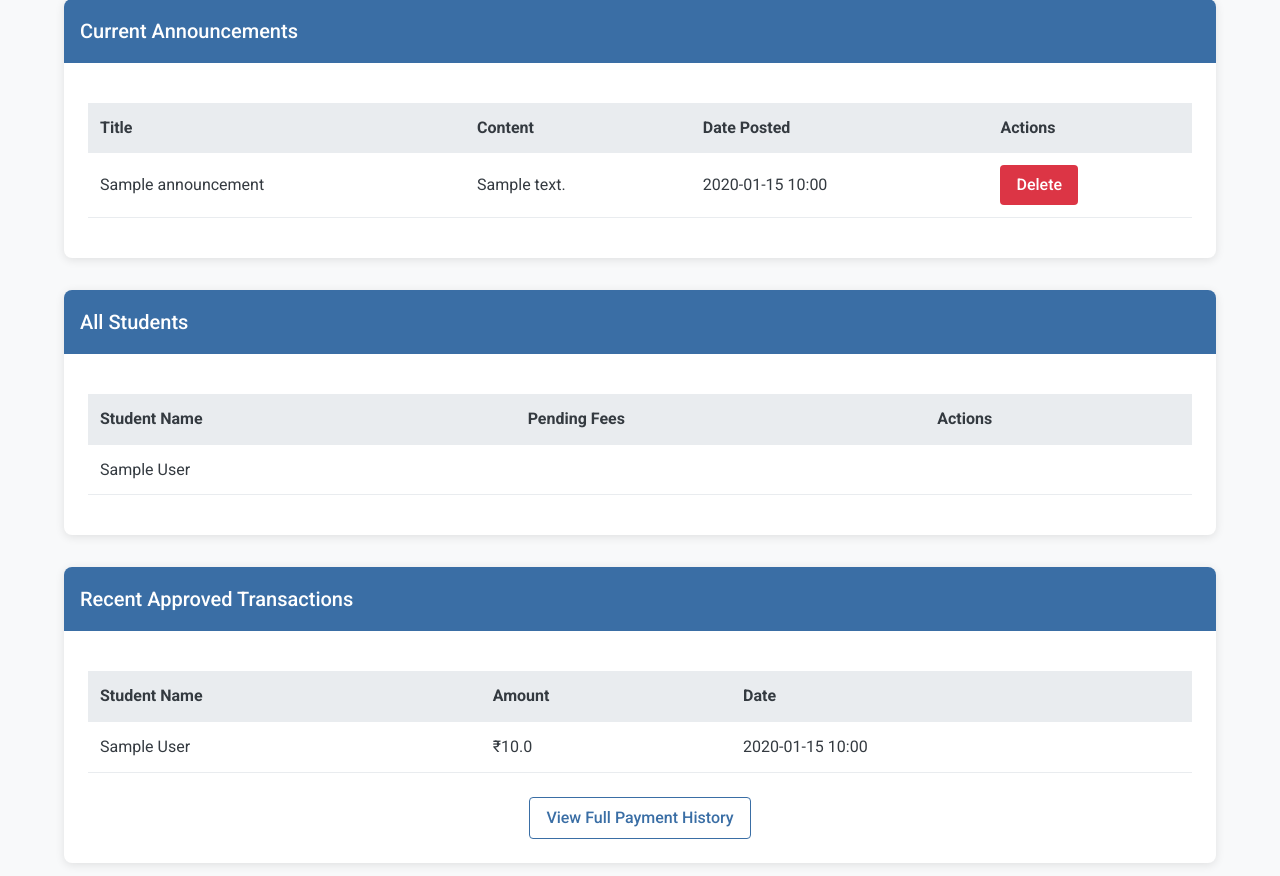
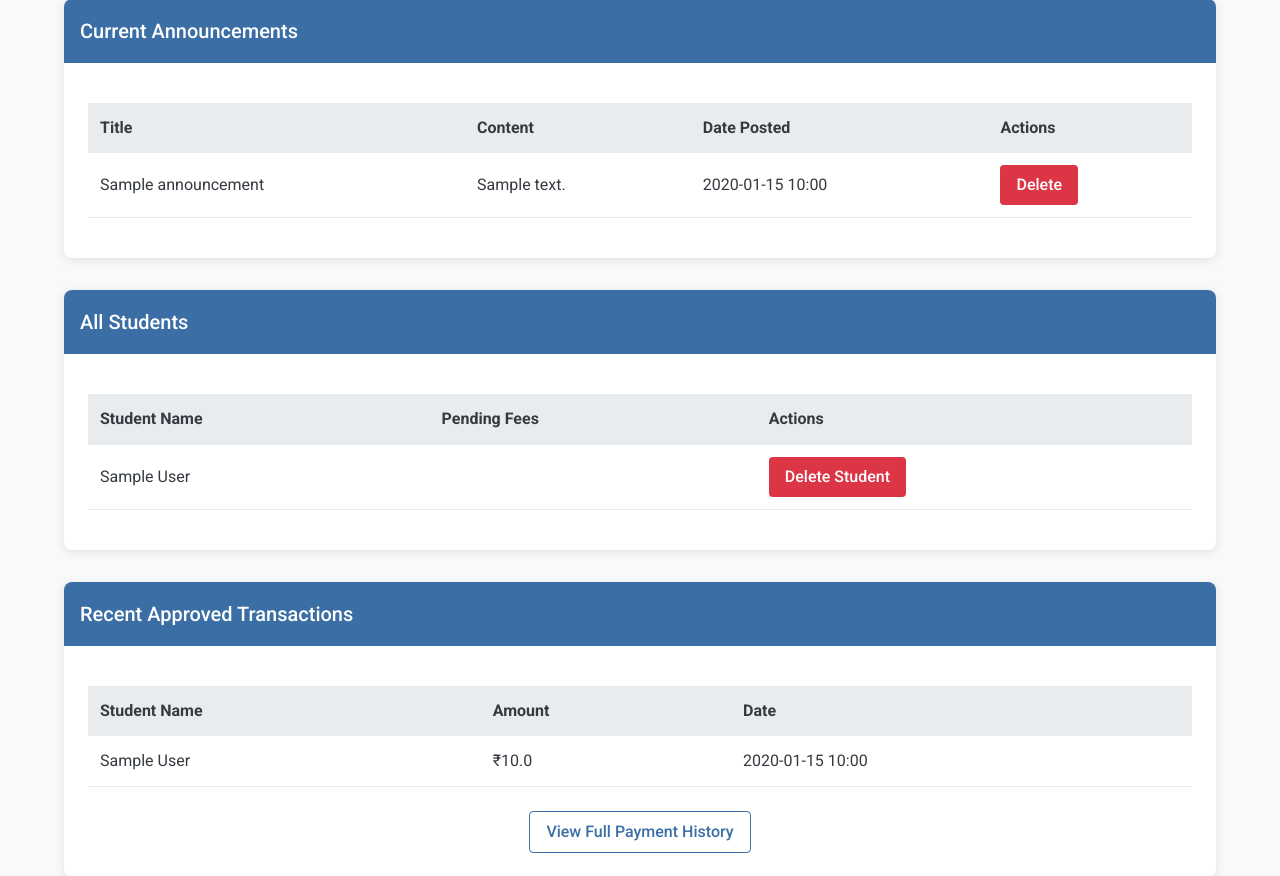
Before and after one commit to ivinson04/TuitionFeeTracker, a Flask app: page /admin_dashboard in a window 1280 px wide. Shown: the part 1144-2020 px from the top of the page. Run offline with Flask 3, Linux system fonts and the light colour scheme; a user stored in the database is signed in; tables that the repository leaves empty hold one stand-in row (values such as "Sample post").

Commit message:
Your commit message here

```diff
--- a/app.py
+++ b/app.py
@@ -19,6 +19,7 @@ login_manager = LoginManager()
 login_manager.init_app(app)
 login_manager.login_view = 'login'
 
+
 # User model for authentication
 class User(db.Model, UserMixin):
     id = db.Column(db.Integer, primary_key=True)
@@ -26,12 +27,14 @@ class User(db.Model, UserMixin):
     password = db.Column(db.String(150), nullable=False)
     role = db.Column(db.String(50), nullable=False, default='student')
 
+
 # Student model
 class Student(db.Model):
     id = db.Column(db.Integer, primary_key=True)
     name = db.Column(db.String(150), nullable=False)
     teacher_id = db.Column(db.Integer, db.ForeignKey('user.id'), nullable=False)
-    payments = db.relationship('Payment', backref='student', lazy=True)
+    payments = db.relationship('Payment', backref='student', lazy=True, cascade='all, delete-orphan')
+
 
 # Payment model
 class Payment(db.Model):
@@ -41,6 +44,7 @@ class Payment(db.Model):
     date = db.Column(db.DateTime, default=datetime.utcnow)
     status = db.Column(db.String(50), default='Pending')
 
+
 # Add this after the existing models
 class Announcement(db.Model):
     id = db.Column(db.Integer, primary_key=True)
@@ -48,6 +52,7 @@ class Announcement(db.Model):
     content = db.Column(db.Text, nullable=False)
     date_posted = db.Column(db.DateTime, default=datetime.utcnow)
     admin_id = db.Column(db.Integer, db.ForeignKey('user.id'), nullable=False)
+
 
 # Update the VideoLecture model in app.py
 class VideoLecture(db.Model):
@@ -58,9 +63,11 @@ class VideoLecture(db.Model):
     date_added = db.Column(db.DateTime, default=datetime.utcnow)
     admin_id = db.Column(db.Integer, db.ForeignKey('user.id'), nullable=False)
 
+
 @login_manager.user_loader
 def load_user(user_id):
     return User.query.get(int(user_id))
+
 
 @app.route('/')
 @login_required
@@ -69,6 +76,7 @@ def home():
         return redirect(url_for('admin_dashboard'))
     else:
         return redirect(url_for('student_dashboard'))
+
 
 @app.route('/register', methods=['GET', 'POST'])
 def register():
@@ -85,6 +93,13 @@ def register():
             flash('Invalid admin registration password! Contact the system owner.', 'danger')
             return redirect(url_for('register'))
 
+        # For student role, check if the student name exists in the Student table
+        if role == 'student':
+            student = Student.query.filter_by(name=username).first()
+            if not student:
+                flash('Student name not found in the system. Please contact your administrator.', 'danger')
+                return redirect(url_for('register'))
+
         # Hash user password and save user
         hashed_password = generate_password_hash(password, method='pbkdf2:sha256')
         new_user = User(username=username, password=hashed_password, role=role)
@@ -96,6 +111,7 @@ def register():
         return redirect(url_for('login'))
 
     return render_template('register.html')
+
 
 @app.route('/login', methods=['GET', 'POST'])
 def login():
@@ -146,12 +162,14 @@ def delete_announcement(announcement_id):
     flash('Announcement deleted successfully!', 'success')
     return redirect(url_for('admin_dashboard'))
 
+
 @app.route('/logout')
 @login_required
 def logout():
     logout_user()
     flash('You have been logged out.', 'info')
     return redirect(url_for('login'))
+
 
 @app.route('/admin_dashboard')
 @login_required
@@ -163,6 +181,7 @@ def admin_dashboard():
     payments = Payment.query.all()
     announcements = Announcement.query.order_by(Announcement.date_posted.desc()).all()
     return render_template('admin_dashboard.html', students=students, payments=payments, announcements=announcements)
+
 
 @app.route('/student_dashboard')
 @login_required
@@ -176,6 +195,7 @@ def student_dashboard():
     announcements = Announcement.query.order_by(Announcement.date_posted.desc()).all()
     return render_template('student_dashboard.html', student=student, payments=payments, announcements=announcements)
 
+
 @app.route('/add_student', methods=['POST'])
 @login_required
 def add_student():
@@ -188,6 +208,30 @@ def add_student():
     db.session.commit()
     flash('Student added successfully!', 'success')
     return redirect(url_for('admin_dashboard'))
+
+
+# Add the delete student route
+@app.route('/delete_student/<int:student_id>')
+@login_required
+def delete_student(student_id):
+    if current_user.role != 'admin':
+        flash('Unauthorized access', 'danger')
+        return redirect(url_for('home'))
+
+    student = Student.query.get_or_404(student_id)
+
+    # First, try to delete any associated user account
+    user = User.query.filter_by(username=student.name, role='student').first()
+    if user:
+        db.session.delete(user)
+
+    # Then delete the student (payments will be automatically deleted due to cascade)
+    db.session.delete(student)
+    db.session.commit()
+
+    flash(f'Student "{student.name}" deleted successfully!', 'success')
+    return redirect(url_for('admin_dashboard'))
+
 
 @app.route('/pay_fee/<int:student_id>', methods=['POST'])
 @login_required
@@ -203,6 +247,7 @@ def pay_fee(student_id):
     flash("Fee payment request submitted!", "success")
     return redirect(url_for('student_dashboard'))
 
+
 @app.route('/approve_fee/<int:payment_id>')
 @login_required
 def approve_fee(payment_id):
@@ -216,6 +261,7 @@ def approve_fee(payment_id):
         flash("Fee payment approved!", "success")
     return redirect(url_for('admin_dashboard'))
 
+
 @app.route('/reject_fee/<int:payment_id>')
 @login_required
 def reject_fee(payment_id):
@@ -228,6 +274,7 @@ def reject_fee(payment_id):
         db.session.commit()
         flash("Fee payment rejected!", "danger")
     return redirect(url_for('admin_dashboard'))
+
 
 @app.route('/approved_payments')
 @login_required
@@ -332,6 +379,7 @@ def serve_video(filename):
     """Serve video files only to authenticated users"""
     return send_from_directory(app.config['UPLOAD_FOLDER'], filename)
 
+
 if __name__ == '__main__':
     with app.app_context():
         db.create_all()
--- a/templates/admin_dashboard.html
+++ b/templates/admin_dashboard.html
@@ -135,6 +135,11 @@
                                     <a href="{{ url_for('approve_fee', payment_id=payment.id) }}" class="btn btn-success">Approve</a>
                                     <a href="{{ url_for('reject_fee', payment_id=payment.id) }}" class="btn btn-danger">Reject</a>
                                 {% endfor %}
+                                <a href="{{ url_for('delete_student', student_id=student.id) }}"
+                                   class="btn btn-danger"
+                                   onclick="return confirm('Are you sure you want to delete {{ student.name }}? This will remove their account access and payment history.')">
+                                    Delete Student
+                                </a>
                             </td>
                         </tr>
                         {% endfor %}
```
